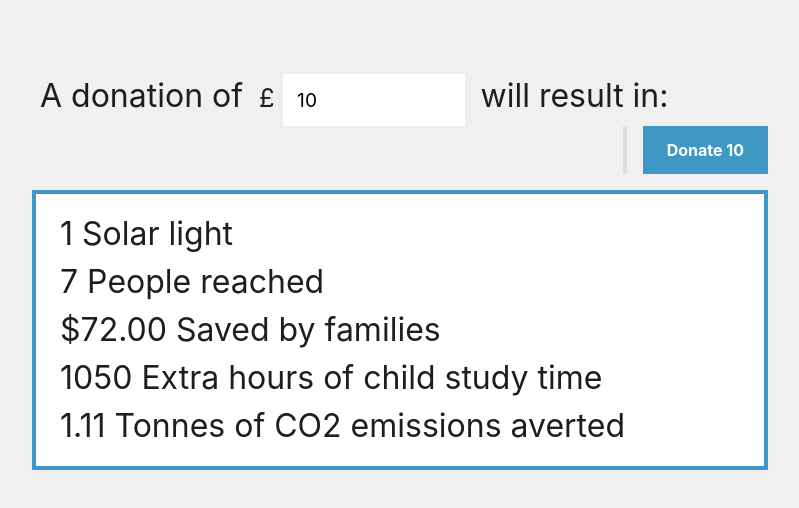
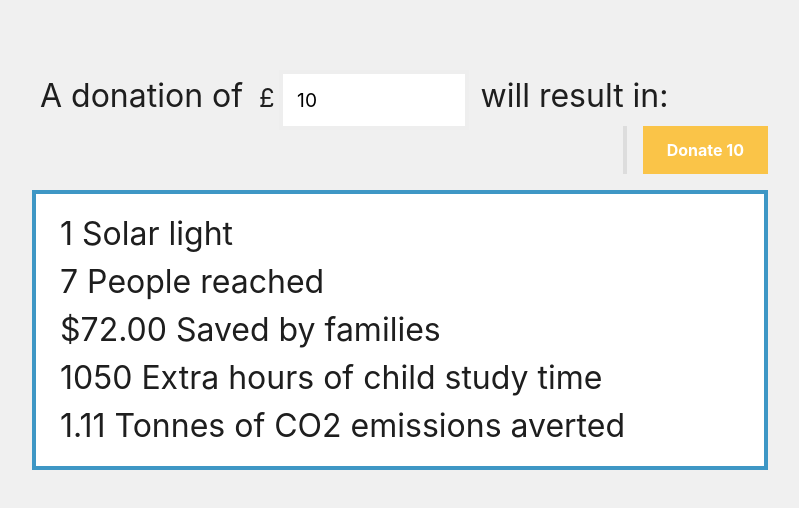
Before and after one commit to jmsv/amigos-calc, a React (Create React App) app: page / in a window 1280 px wide. Shown: the top 508 px of the page, without its empty margins (240-1039 px from the left). Built offline with nearby package versions, Linux system fonts and the light colour scheme; a web font is replaced by a local one.

Commit message:
secondary button styling for donate cta

```diff
--- a/src/components/Button/Button.js
+++ b/src/components/Button/Button.js
@@ -2,4 +2,14 @@ import React from 'react'
 
 import './Button.scss'
 
-export const Button = props => <button {...props}></button>
+export const Button = props => {
+  console.log('props :', props)
+  return (
+    <button
+      className={`${props.className || ''} ${props.primary ? 'primary' : ''} ${
+        props.secondary ? 'secondary' : ''
+      }`.trim()}>
+      {props.children}
+    </button>
+  )
+}
--- a/src/components/Button/Button.scss
+++ b/src/components/Button/Button.scss
@@ -1,7 +1,7 @@
 @import '../../scss/variables';
 
 button {
-  background-color: $color-primary;
+  background-color: #aaa;
   color: white;
   display: block;
   min-width: 100px;
@@ -12,7 +12,17 @@ button {
   border: none;
   cursor: pointer;
 
-  &:hover {
-    background-color: #307aa0;
+  &.primary {
+    background-color: $color-primary;
+    &:hover {
+      background-color: #307aa0;
+    }
+  }
+
+  &.secondary {
+    background-color: $color-secondary;
+    &:hover {
+      background-color: $color-secondary-dark;
+    }
   }
 }
--- a/src/components/Calculator/Calculator.js
+++ b/src/components/Calculator/Calculator.js
@@ -53,8 +53,7 @@ export const Calculator = () => {
 
         <div className="cta">
           <a href={`https://www.amigos.org.uk/donate/fundraise/${donation}/credit-card`}>
-            {/* TODO: Yellow Donate button from Amigos site */}
-            <Button>Donate {donation}</Button>
+            <Button secondary>Donate {donation}</Button>
           </a>
         </div>
       </div>
--- a/src/scss/variables.scss
+++ b/src/scss/variables.scss
@@ -1 +1,5 @@
 $color-primary: #3e97c5;
+$color-primary-dark: #307aa0;
+
+$color-secondary: #fac448;
+$color-secondary-dark: #f9b416;
```
